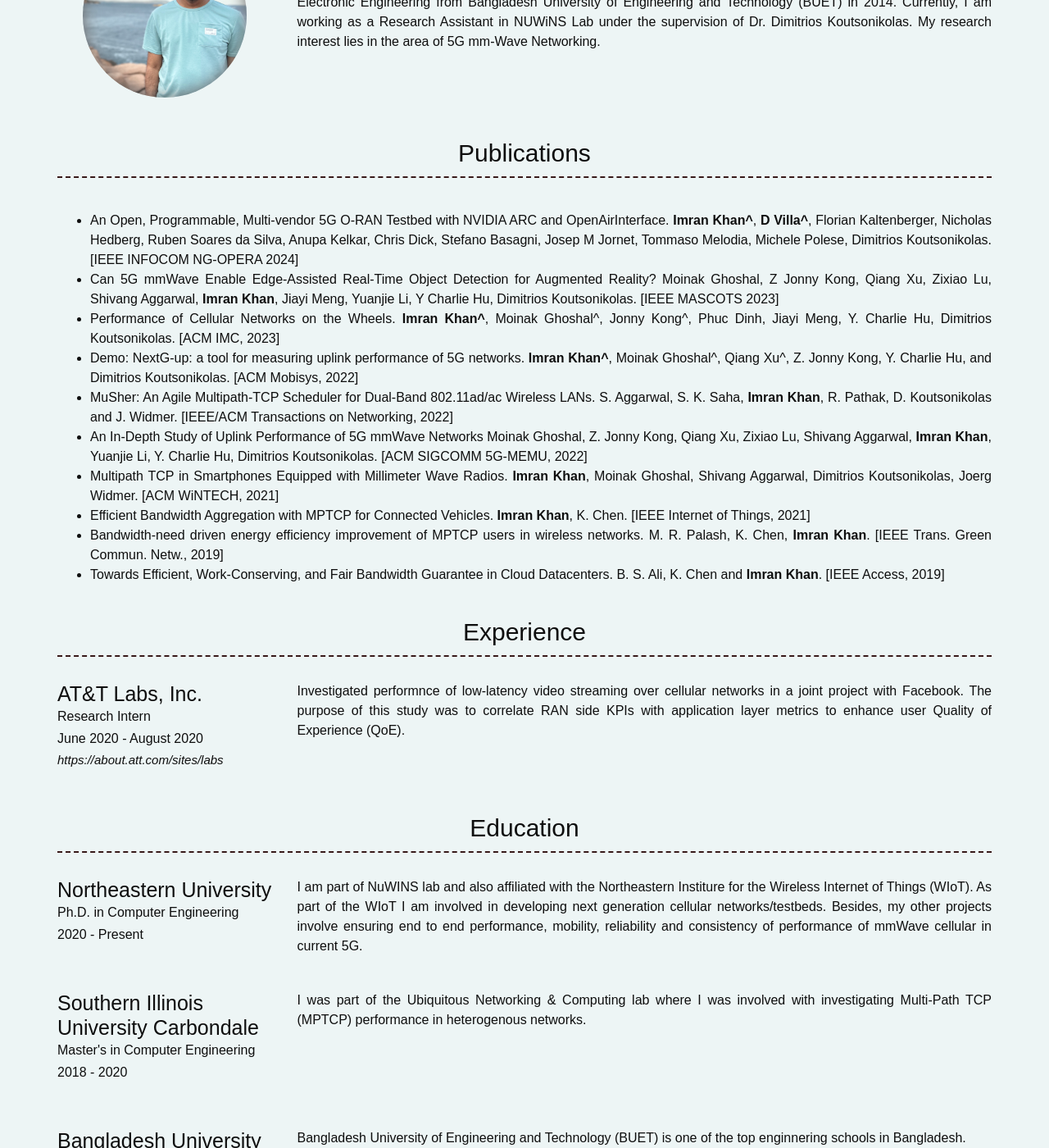
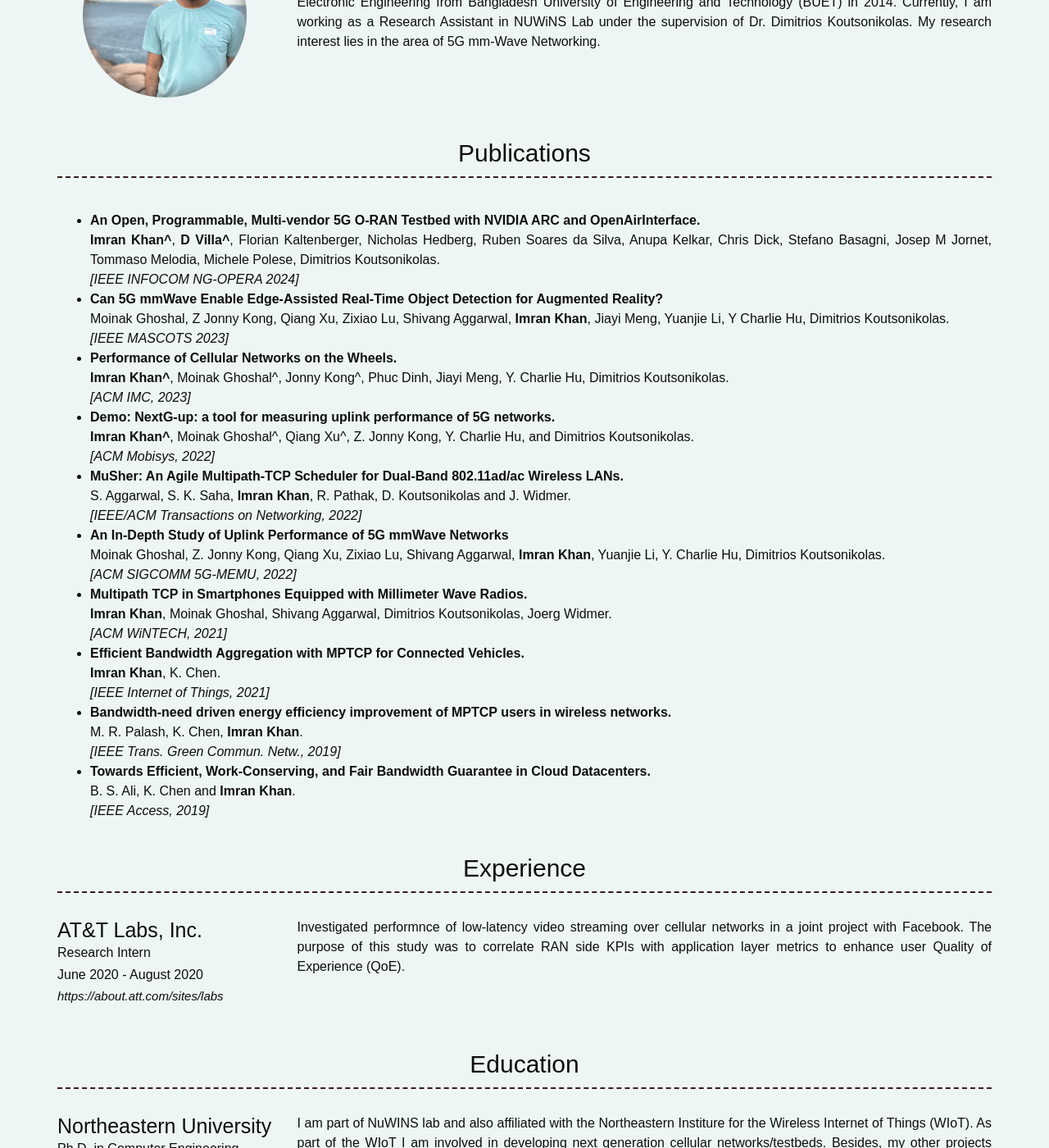
Before and after one commit to imranbuet63/imranbuet63.github.io, a Jekyll site: the page built from index.md, in a window 1280 px wide and 1400 px high, scrolled down 383 px. Shown: the whole window at 82% size. Built offline with Jekyll 4.4.1, drawn with Linux system fonts in a browser that asks for light colours; nearby versions of some CDN libraries; part of the change alters nothing that is shown.

Commit message:
updated publications

```diff
--- a/_config.yml
+++ b/_config.yml
@@ -58,36 +58,36 @@ content:
   - title: Publications # Title for the section
     layout: text # Type of content section (list/text)
     content: |
-      - An Open, Programmable, Multi-vendor 5G O-RAN Testbed with NVIDIA ARC and OpenAirInterface.
-        __Imran Khan^__, __D Villa^__, Florian Kaltenberger, Nicholas Hedberg, Ruben Soares da Silva, Anupa Kelkar, Chris Dick, Stefano Basagni, Josep M Jornet, Tommaso Melodia, Michele Polese, Dimitrios Koutsonikolas.
-        [IEEE INFOCOM NG-OPERA 2024]
-      - Can 5G mmWave Enable Edge-Assisted Real-Time Object Detection for Augmented Reality?
-        Moinak Ghoshal, Z Jonny Kong, Qiang Xu, Zixiao Lu, Shivang Aggarwal, **Imran Khan**, Jiayi Meng, Yuanjie Li, Y Charlie Hu, Dimitrios Koutsonikolas.
-        [IEEE MASCOTS 2023]
-      - Performance of Cellular Networks on the Wheels.
-        __Imran Khan^__, Moinak Ghoshal^, Jonny Kong^, Phuc Dinh, Jiayi Meng, Y. Charlie Hu, Dimitrios Koutsonikolas.
-        [ACM IMC, 2023]
-      - Demo: NextG-up: a tool for measuring uplink performance of 5G networks.
-        **Imran Khan^**, Moinak Ghoshal^, Qiang Xu^, Z. Jonny Kong, Y. Charlie Hu, and Dimitrios Koutsonikolas.
-        [ACM Mobisys, 2022]
-      - MuSher: An Agile Multipath-TCP Scheduler for Dual-Band 802.11ad/ac Wireless LANs.
-        S. Aggarwal, S. K. Saha, **Imran Khan**, R. Pathak, D. Koutsonikolas and J. Widmer.
-        [IEEE/ACM Transactions on Networking, 2022]
-      - An In-Depth Study of Uplink Performance of 5G mmWave Networks
-        Moinak Ghoshal, Z. Jonny Kong, Qiang Xu, Zixiao Lu, Shivang Aggarwal, **Imran Khan**, Yuanjie Li, Y. Charlie Hu, Dimitrios Koutsonikolas.
-        [ACM SIGCOMM 5G-MEMU, 2022]
-      - Multipath TCP in Smartphones Equipped with Millimeter Wave Radios.
-        **Imran Khan**, Moinak Ghoshal, Shivang Aggarwal, Dimitrios Koutsonikolas, Joerg Widmer.
-        [ACM WiNTECH, 2021]
-      - Efficient Bandwidth Aggregation with MPTCP for Connected Vehicles.
-        **Imran Khan**, K. Chen.
-        [IEEE Internet of Things, 2021]
-      - Bandwidth-need driven energy efficiency improvement of MPTCP users in wireless networks.
-        M. R. Palash, K. Chen, **Imran Khan**.
-        [IEEE Trans. Green Commun. Netw., 2019]
-      - Towards Efficient, Work-Conserving, and Fair Bandwidth Guarantee in Cloud Datacenters.
-        B. S. Ali, K. Chen and **Imran Khan**.
-        [IEEE Access, 2019]
+      - <strong>An Open, Programmable, Multi-vendor 5G O-RAN Testbed with NVIDIA ARC and OpenAirInterface.</strong>
+        <br>__Imran Khan^__, __D Villa^__, Florian Kaltenberger, Nicholas Hedberg, Ruben Soares da Silva, Anupa Kelkar, Chris Dick, Stefano Basagni, Josep M Jornet, Tommaso Melodia, Michele Polese, Dimitrios Koutsonikolas.
+        <br><em>[IEEE INFOCOM NG-OPERA 2024]</em>
+      - <strong>Can 5G mmWave Enable Edge-Assisted Real-Time Object Detection for Augmented Reality?</strong>
+        <br>Moinak Ghoshal, Z Jonny Kong, Qiang Xu, Zixiao Lu, Shivang Aggarwal, **Imran Khan**, Jiayi Meng, Yuanjie Li, Y Charlie Hu, Dimitrios Koutsonikolas.
+        <br><em>[IEEE MASCOTS 2023]</em>
+      - <strong>Performance of Cellular Networks on the Wheels.</strong>
+        <br>__Imran Khan^__, Moinak Ghoshal^, Jonny Kong^, Phuc Dinh, Jiayi Meng, Y. Charlie Hu, Dimitrios Koutsonikolas.
+        <br><em>[ACM IMC, 2023]</em>
+      - <strong>Demo: NextG-up: a tool for measuring uplink performance of 5G networks. </strong>
+        <br>**Imran Khan^**, Moinak Ghoshal^, Qiang Xu^, Z. Jonny Kong, Y. Charlie Hu, and Dimitrios Koutsonikolas.
+        <br><em>[ACM Mobisys, 2022]</em>
+      - <strong>MuSher: An Agile Multipath-TCP Scheduler for Dual-Band 802.11ad/ac Wireless LANs.</strong>
+        <br>S. Aggarwal, S. K. Saha, **Imran Khan**, R. Pathak, D. Koutsonikolas and J. Widmer.
+        <br><em>[IEEE/ACM Transactions on Networking, 2022]</em>
+      - <strong>An In-Depth Study of Uplink Performance of 5G mmWave Networks</strong>
+        <br>Moinak Ghoshal, Z. Jonny Kong, Qiang Xu, Zixiao Lu, Shivang Aggarwal, **Imran Khan**, Yuanjie Li, Y. Charlie Hu, Dimitrios Koutsonikolas.
+        <br><em>[ACM SIGCOMM 5G-MEMU, 2022]</em>
+      - <strong>Multipath TCP in Smartphones Equipped with Millimeter Wave Radios.</strong>
+        <br>**Imran Khan**, Moinak Ghoshal, Shivang Aggarwal, Dimitrios Koutsonikolas, Joerg Widmer.
+        <br><em>[ACM WiNTECH, 2021]</em>
+      - <strong>Efficient Bandwidth Aggregation with MPTCP for Connected Vehicles.</strong>
+        <br>**Imran Khan**, K. Chen.
+        <br><em>[IEEE Internet of Things, 2021]</em>
+      - <strong>Bandwidth-need driven energy efficiency improvement of MPTCP users in wireless networks.</strong>
+        <br>M. R. Palash, K. Chen, **Imran Khan**.
+        <br><em>[IEEE Trans. Green Commun. Netw., 2019]</em>
+      - <strong>Towards Efficient, Work-Conserving, and Fair Bandwidth Guarantee in Cloud Datacenters.</strong>
+        <br>B. S. Ali, K. Chen and **Imran Khan**.
+        <br><em>[IEEE Access, 2019]</em>
 
 
   - title: Experience # Title for the section
```
Also changed, not shown: 2 other files.
